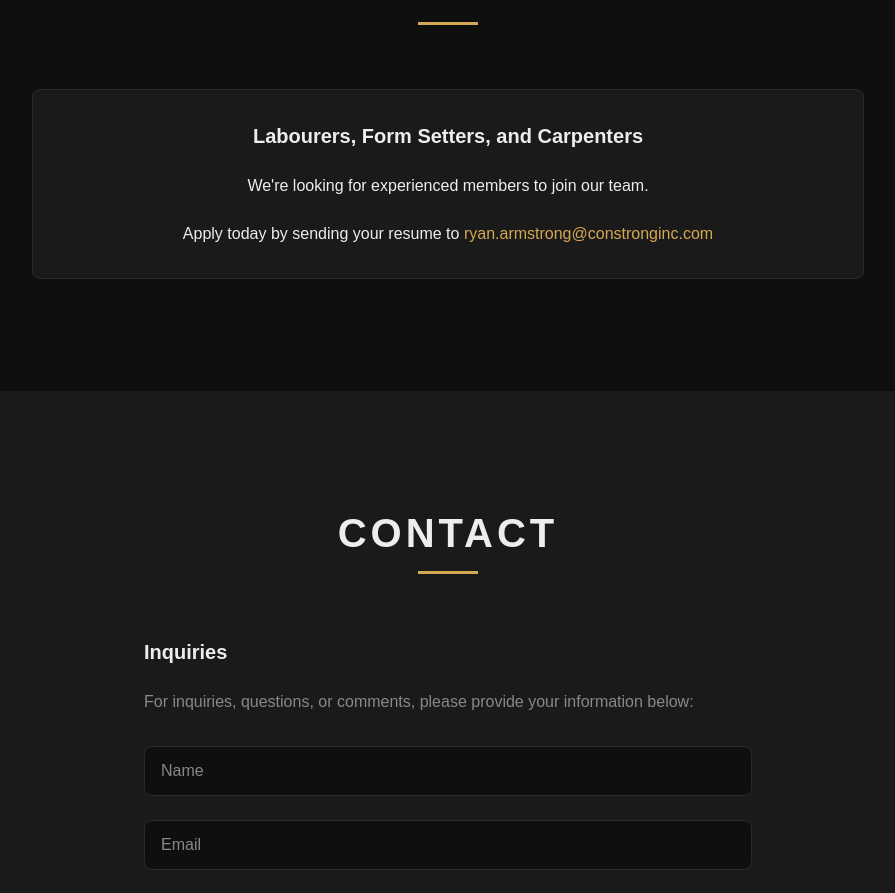
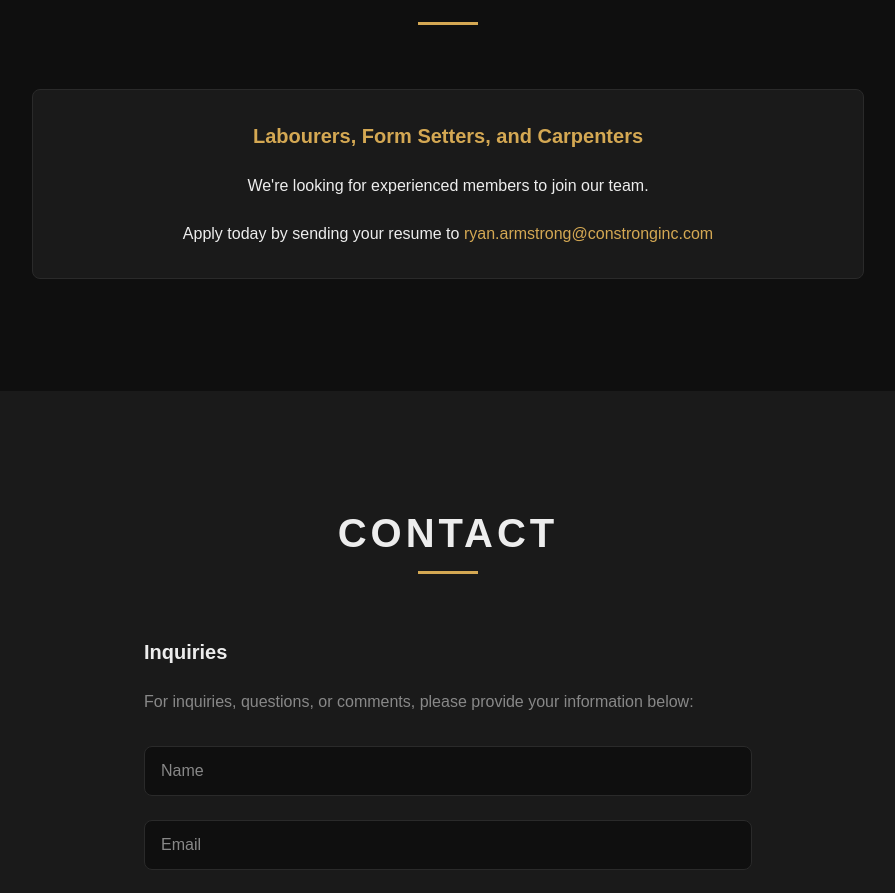
Before and after one commit to spragginsdesigns/constrong, a Next.js app: page / in a window 1280 px wide. Shown: the part 3633-4526 px from the top of the page, without its empty margins (192-1087 px from the left). Built offline with nearby package versions, Linux system fonts and the light colour scheme.

Commit message:
Update Careers.tsx
gold title

```diff
--- a/src/components/sections/Careers.tsx
+++ b/src/components/sections/Careers.tsx
@@ -10,7 +10,7 @@
         </div>
 
         <div className="bg-card-bg border border-card-border rounded-lg p-8 hover:border-accent/50 transition-colors duration-300">
-          <h3 className="text-xl font-semibold mb-6 text-center">
+          <h3 className="text-xl font-semibold mb-6 text-center text-accent">
             Labourers, Form Setters, and Carpenters
           </h3>
           <p className="text-foreground text-center mb-6">
```
